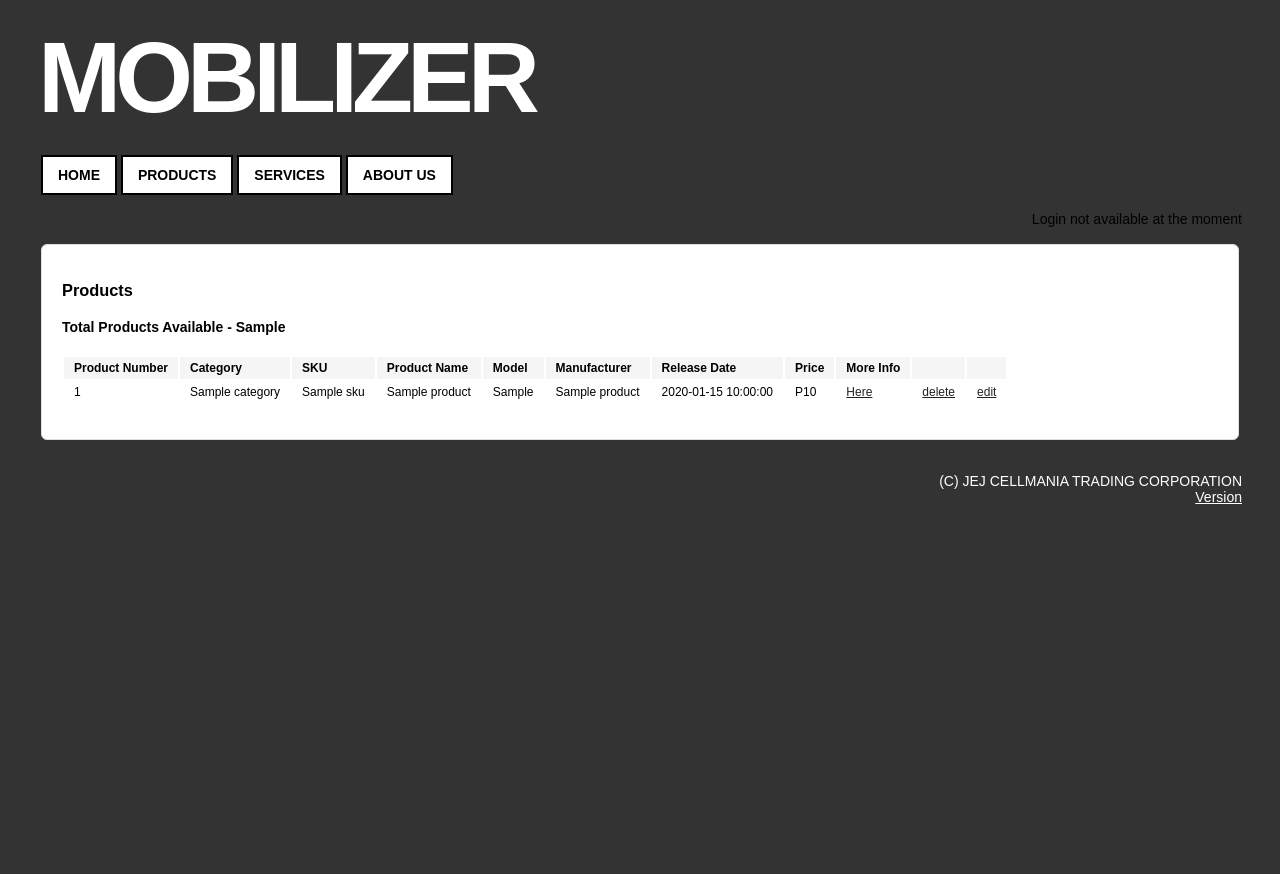
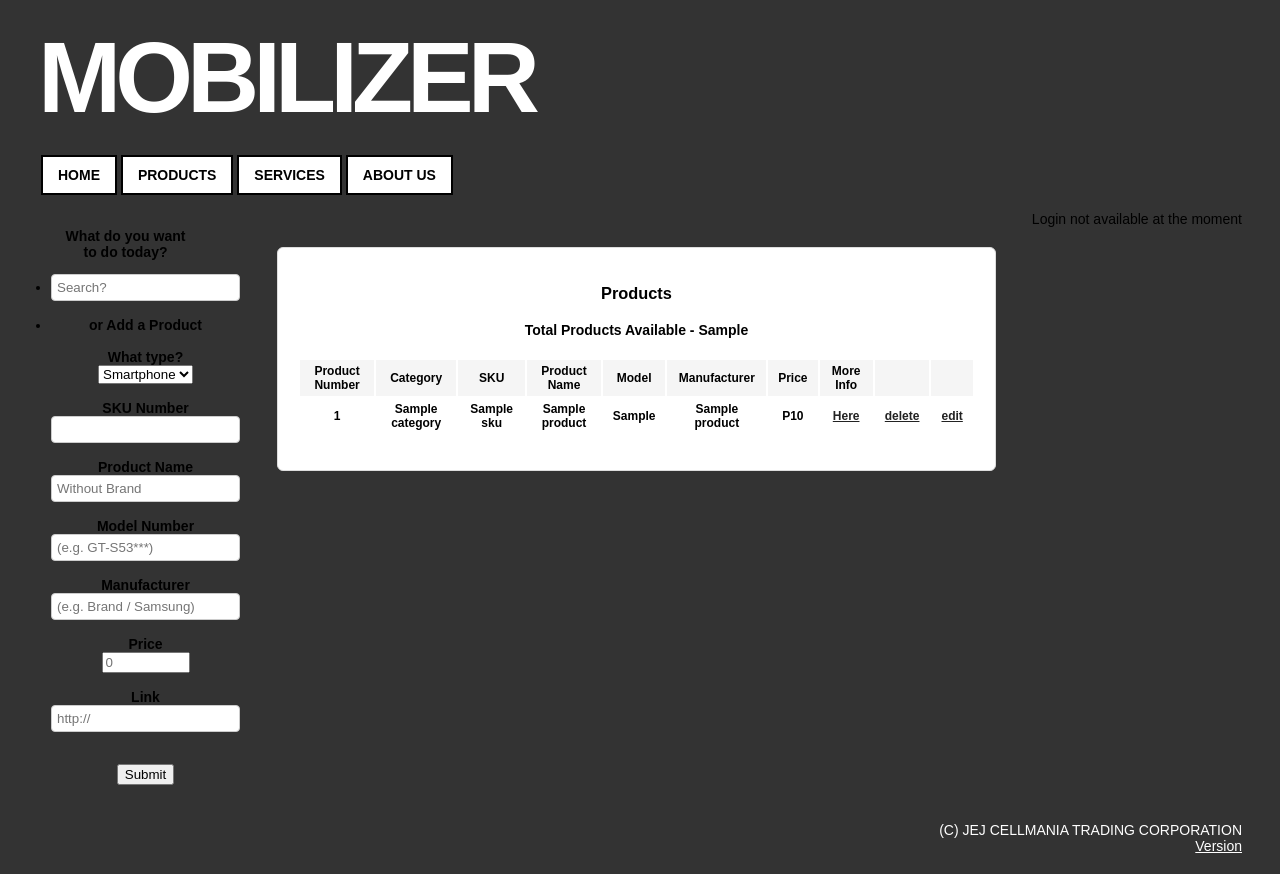
Before and after one commit to jccultima123/jej_mis, a PHP site: template application/view/products/index.php in a window 1280 px wide. Before the commit the page ends 504 px from the top, so only its background shows below. Run offline with PHP 8.4, Linux system fonts and the light colour scheme; the template is opened without the code that fills it: most values are stand-ins (such as "Sample title", 1, 10 or a date in 2020); some libraries are stand-ins or nearby versions.

Commit message:
Removed Release Date which is not required for some reason

```diff
--- a/application/view/products/index.php
+++ b/application/view/products/index.php
@@ -1,10 +1,48 @@
-
+<table class="wrapper">
+    <tr>
+        <th valign="top">
+            <div class="left-container">
+                <p>What do you want<br />to do today?</p>
+                <ul>
+                    <li>
+                        <input type="text" name="search" value="" placeholder="Search?" required />
+                    </li><br />
+                    <li>
+                        or Add a Product<br /><br />
+                        <form action="<?php echo URL; ?>products/add" method="POST">
+                            <label>What type?</label><br />
+                            <select>
+                                <option value="Smartphone">Smartphone</option>
+                                <option value="Tablet">Tablet</option>
+                                <option value="Accessory">Accessory</option>
+                            </select>
+                            <br /><br />
+                            <label>SKU Number</label><br />
+                            <input type="text" name="track" value="" placeholder="" required /><br /><br />
+                            <label>Product Name</label><br />
+                            <input type="text" name="product_name" value="" placeholder="Without Brand" required /><br /><br />
+                            <label>Model Number</label><br />
+                            <input type="text" name="track" value="" placeholder="(e.g. GT-S53***)" required /><br /><br />
+                            <label>Manufacturer</label><br />
+                            <input type="text" name="track" value="" placeholder="(e.g. Brand / Samsung)" required /><br /><br />
+                            <label>Price</label><br />
+                            <input type="number" name="track" value="" placeholder="0" min="1" max="999999" required /><br /><br />
+                            <label>Link</label><br />
+                            <input type="text" name="link" value="" placeholder="http://" /><br /><br /><br />
+                            <input type="submit" name="submit_add_song" value="Submit" />
+                        </form>
+                    </li>
+                </ul>
+            </div>
+        </th>
+        <th valign="top">
             <div class="container">
                 <p>
                 <h3>Products</h3>
                 <h4>Total Products Available - <?php echo $amount_of_products; ?></h4>
                 <?php
-            if (isset($error)) echo $error;
+                if (isset($error))
+                    echo $error;
                 ?>
                 <table>
                     <thead style="background-color: #ddd; font-weight: bold;">
@@ -15,7 +53,6 @@
                             <td>Product Name</td>
                             <td>Model</td>
                             <td>Manufacturer</td>
-                <td>Release Date</td>
                             <td>Price</td>
                             <td>More Info</td>
                             <td></td>
@@ -31,9 +68,6 @@
                                 <td><?php if (isset($product->product_name)) echo htmlspecialchars($product->product_name, ENT_QUOTES, 'UTF-8'); ?></td>
                                 <td><?php if (isset($product->product_model)) echo htmlspecialchars($product->product_model, ENT_QUOTES, 'UTF-8'); ?></td>
                                 <td><?php if (isset($product->manufacturer_name)) echo htmlspecialchars($product->manufacturer_name, ENT_QUOTES, 'UTF-8'); ?></td>
-                    <td><?php if (isset($product->release_date)) {
-                                echo htmlspecialchars($product->release_date, ENT_QUOTES, 'UTF-8');
-                                } ?></td>
                                 <td>P<?php if (isset($product->price)) echo htmlspecialchars($product->price, ENT_QUOTES, 'UTF-8'); ?></td>
                                 <td>
                                     <?php if (isset($product->link)) { ?>
@@ -48,3 +82,6 @@
                 </table>
                 </p>
             </div>
+        </th>
+    </tr>
+</table>
```
Lines whose indentation alone changed are shown as unchanged.
